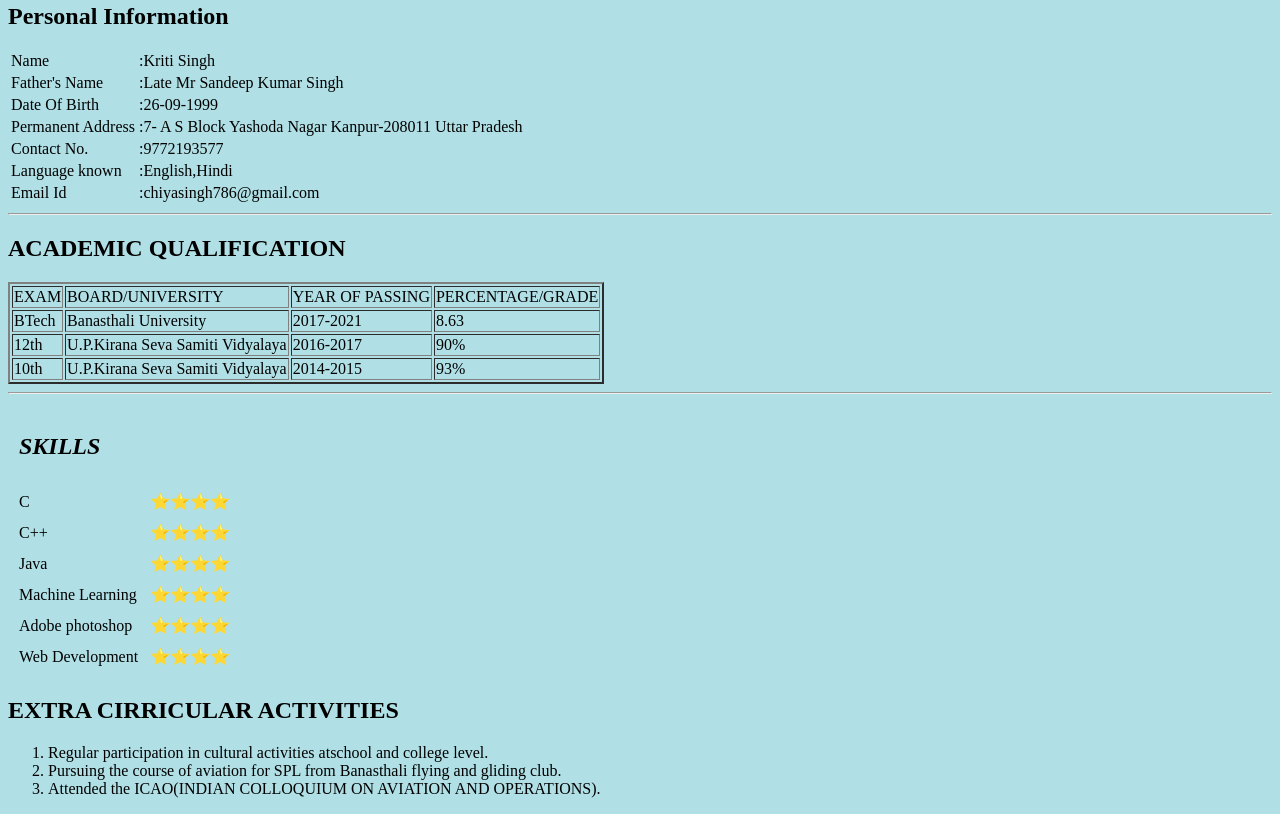
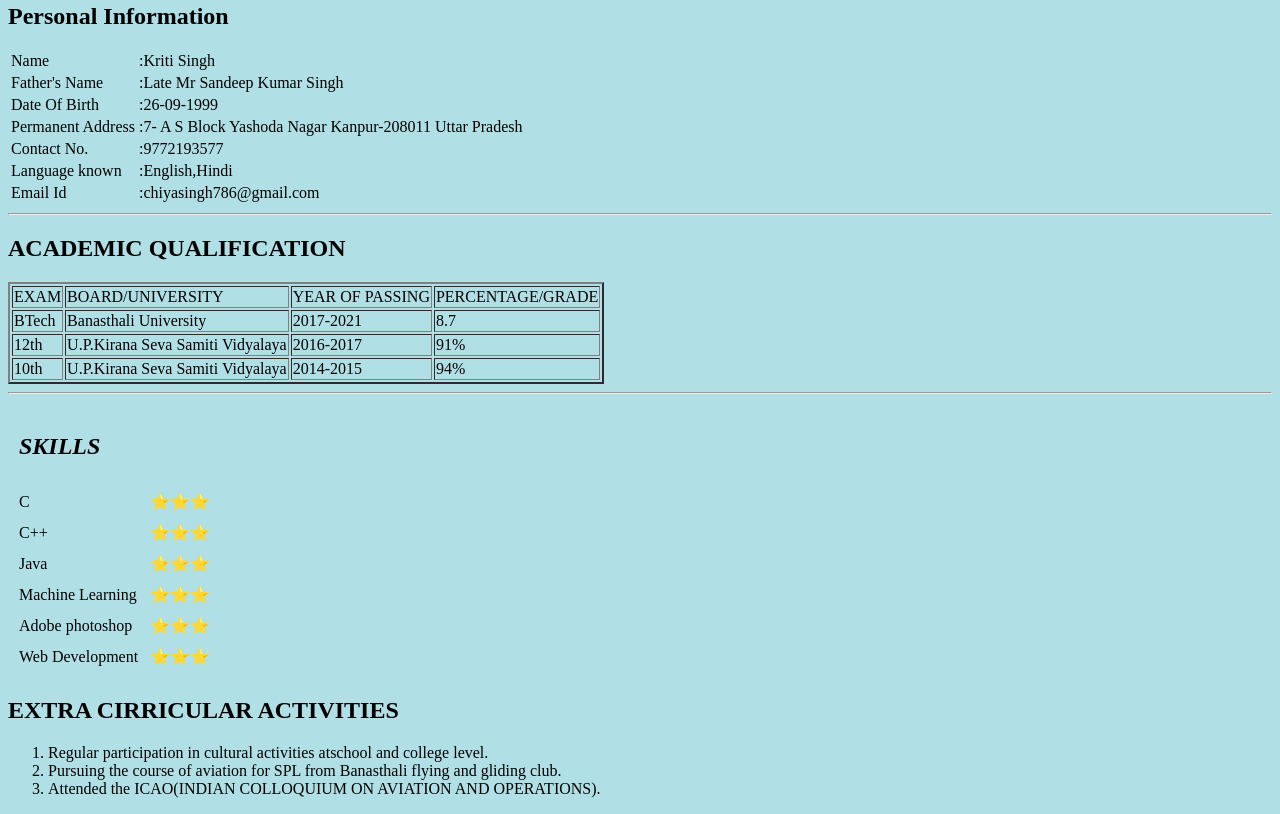
Before and after one commit to kriti786/CV1, a plain HTML site: page index.html in a window 1280 px wide. Shown: the part 609-1423 px from the top of the page. Drawn offline with Linux system fonts and the light colour scheme.

Commit message:
Update index.html

```diff
--- a/index.html
+++ b/index.html
@@ -61,19 +61,19 @@
     <td>BTech</td>
     <td>Banasthali University</td>
     <td>2017-2021</td>
-    <td> 8.63</td>
+    <td> 8.7</td>
   </tr>
   <tr>
     <td>12th</td>
     <td>U.P.Kirana Seva Samiti Vidyalaya</td>
     <td>2016-2017</td>
-    <td>90%</td>
+    <td>91%</td>
   </tr>
   <tr>
     <td>10th</td>
     <td>U.P.Kirana Seva Samiti Vidyalaya</td>
     <td>2014-2015</td>
-    <td>93%</td>
+    <td>94%</td>
   </tr>
 </table>
 <hr>
@@ -85,27 +85,27 @@
   </tr>
   <tr>
       <td> C</td>
-      <td>⭐⭐⭐⭐</td>
+      <td>⭐⭐⭐</td>
   </tr>
   <tr>
       <td> C++</td>
-      <td>⭐⭐⭐⭐</td>
+      <td>⭐⭐⭐</td>
   </tr>
   <tr>
       <td>Java</td>
-      <td>⭐⭐⭐⭐</td>
+      <td>⭐⭐⭐</td>
   </tr>
   <tr>
       <td>Machine Learning</td>
-      <td>⭐⭐⭐⭐</td>
+      <td>⭐⭐⭐</td>
   </tr>
   <tr>
       <td>Adobe photoshop</td>
-      <td>⭐⭐⭐⭐</td>
+      <td>⭐⭐⭐</td>
   </tr>
   <tr>
       <td>Web Development</td>
-      <td>⭐⭐⭐⭐</td>
+      <td>⭐⭐⭐</td>
   </tr>
 
 </table>
```
